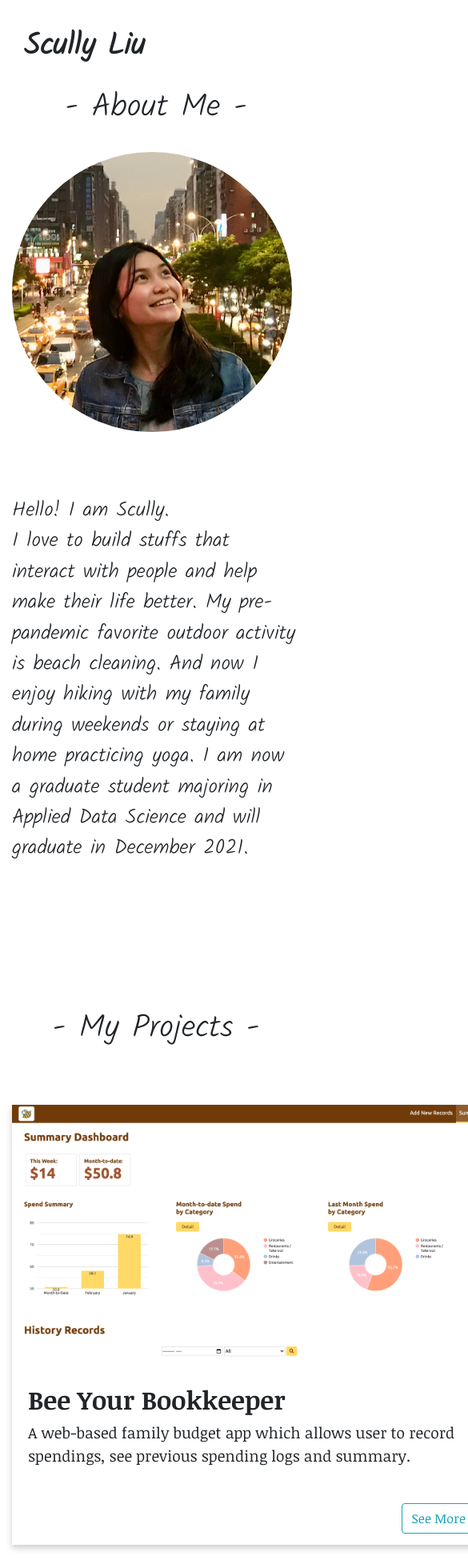
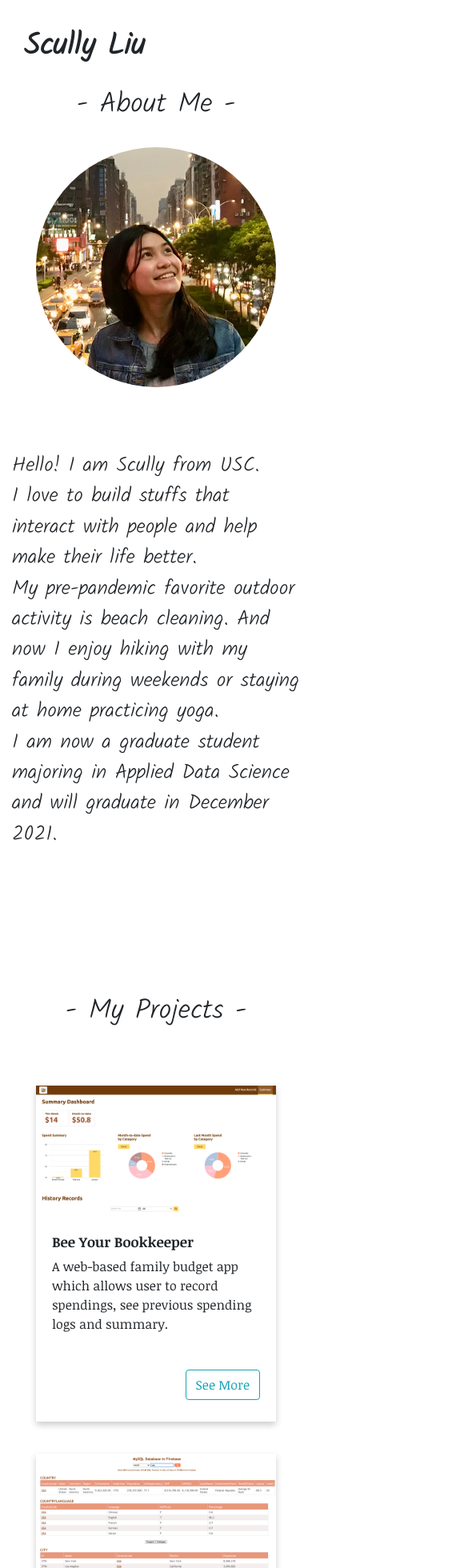
Before and after one commit to yoshuanl/my-profile, a React (Create React App) app: page / in a window 390 px wide. Shown: the top 1960 px of the page at 80% size, 585 px wide, since content can reach past the window. Built offline with nearby package versions, Linux system fonts and the light colour scheme.

Commit message:
make website responsive

```diff
--- a/src/components/AboutMe/AboutMe.css
+++ b/src/components/AboutMe/AboutMe.css
@@ -7,11 +7,27 @@
     width:350px;
     height:350px;
     border-radius: 50%;
-    float: left;
+    float: center;
 
     position: relative;
     top: 50%;
     transform: translateY(-50%);
+}
+
+
+@media (max-width: 1000px) {
+    .ProfilePic {
+        width: 300px;
+        height: auto;
+    }
+}
+
+
+@media (max-width: 340px) {
+    .ProfilePic {
+        width: 100%;
+        height: auto;
+    }
 }
 
 .Intro {
--- a/src/components/AboutMe/AboutMe.js
+++ b/src/components/AboutMe/AboutMe.js
@@ -7,13 +7,15 @@ import profilePic from '../../assets/images/profile-pic.png'
 const AboutMe = () => {
     return (
         <Container>
-            <Row>
-                <Col><img className="ProfilePic" src={profilePic} /></Col>
-                <Col>
+            <Row >
+                <Col xs={12} md={6}>
+                    <img className="ProfilePic" src={profilePic} alt="Me Smiling"/>
+                </Col>
+                <Col xs={12} md={6}>
                     <div className="Intro">
-                        Hello! I am Scully.<br />
-                        I love to build stuffs that interact with people and help make their life better.
-                        My pre-pandemic favorite outdoor activity is beach cleaning. And now I enjoy hiking with my family during weekends or staying at home practicing yoga.
+                        Hello! I am Scully from USC.<br />
+                        I love to build stuffs that interact with people and help make their life better.<br />
+                        My pre-pandemic favorite outdoor activity is beach cleaning. And now I enjoy hiking with my family during weekends or staying at home practicing yoga.<br />
                         I am now a graduate student majoring in Applied Data Science and will graduate in December 2021.
                     </div>
                 </Col>
--- a/src/components/ProjectCards/ProjectCards.js
+++ b/src/components/ProjectCards/ProjectCards.js
@@ -11,6 +11,7 @@ const ProjectCards = () => {
         <Container fluid>
             <Row>
                 <Col>
+                    {/* 16-20 words of description */}
                     <ProjectCard
                         image={beeImage}
                         title="Bee Your Bookkeeper"
@@ -22,8 +23,8 @@ const ProjectCards = () => {
                 <Col>
                     <ProjectCard
                         image={sqlImage}
-                        title="Structure Data Search Engine"
-                        description="A search engine which allows user to search keywords in choosen SQL databases."
+                        title="Data Exploration Interface"
+                        description="A keyword-driven interface which allows user to explore the data via their foreign-key relationships."
                         details={["Languages: Python, Javascript, SQL", "Frontend: jQuery", "Database: utilize invert indexing in Firebase",]}
                         demo="https://yoshuanl.github.io/searchEngine.github.io/"
                         sourceCode="https://github.com/yoshuanl/searchEngine.github.io" />
--- a/src/containers/ProjectCard/ProjectCard.css
+++ b/src/containers/ProjectCard/ProjectCard.css
@@ -7,6 +7,57 @@
     margin: auto;
     margin-top: 40px;
     font-family: 'Noticia Text', serif;
+}
+
+@media (max-width: 650px) {
+    .Card {
+        width: 450px;
+        height: 480px;
+    }
+    .Card img {
+        width: 450px;
+        height: 248px;
+    }
+    .Description h2 {
+        font-size: 1.2rem;
+    }
+    .Description p, ul {
+        font-size: 1.1rem;
+    }
+}
+
+@media (max-width: 500px) {
+    .Card {
+        width: 400px;
+        height: 450px;
+    }
+    .Card img {
+        width: 400px;
+        height: 220px;
+    }
+    .Description h2 {
+        font-size: 1.1rem;
+    }
+    .Description p, ul {
+        font-size: 1.0rem;
+    }
+}
+
+@media (max-width: 430px) {
+    .Card {
+        width: 300px;
+        height: 420px;
+    }
+    .Card img {
+        width: 300px;
+        height: 165px;
+    }
+    .Description h2 {
+        font-size: 1.1rem;
+    }
+    .Description p, ul {
+        font-size: 1.0rem;
+    }
 }
 
 .Card:hover {
--- a/src/hoc/Layout/Layout.css
+++ b/src/hoc/Layout/Layout.css
@@ -1,3 +1,10 @@
 .Block {
     margin-bottom: 100px;
 }
+
+
+@media (max-width: 500px) {
+    h1 {
+        font-size: 35px;
+    }
+}
```
